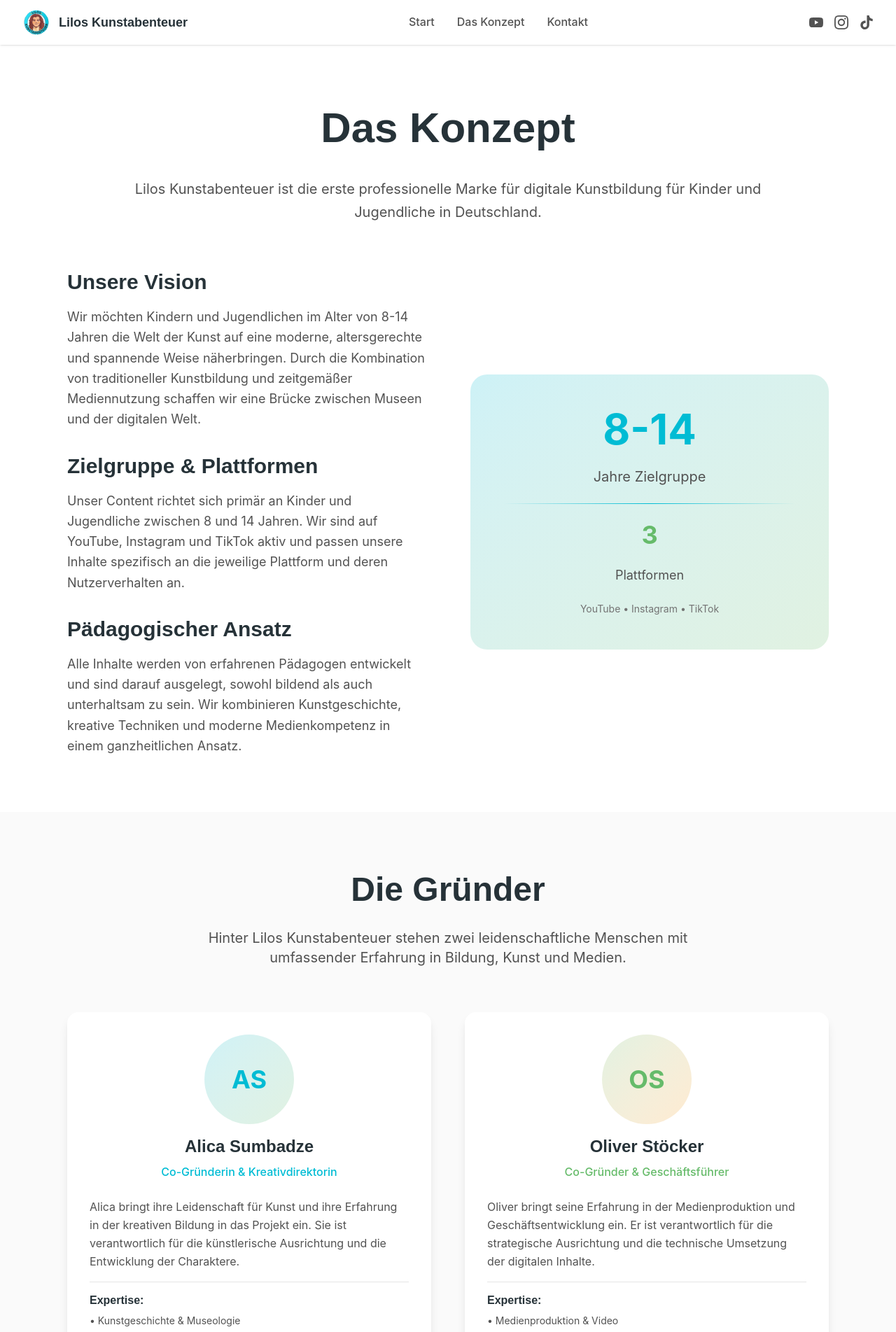
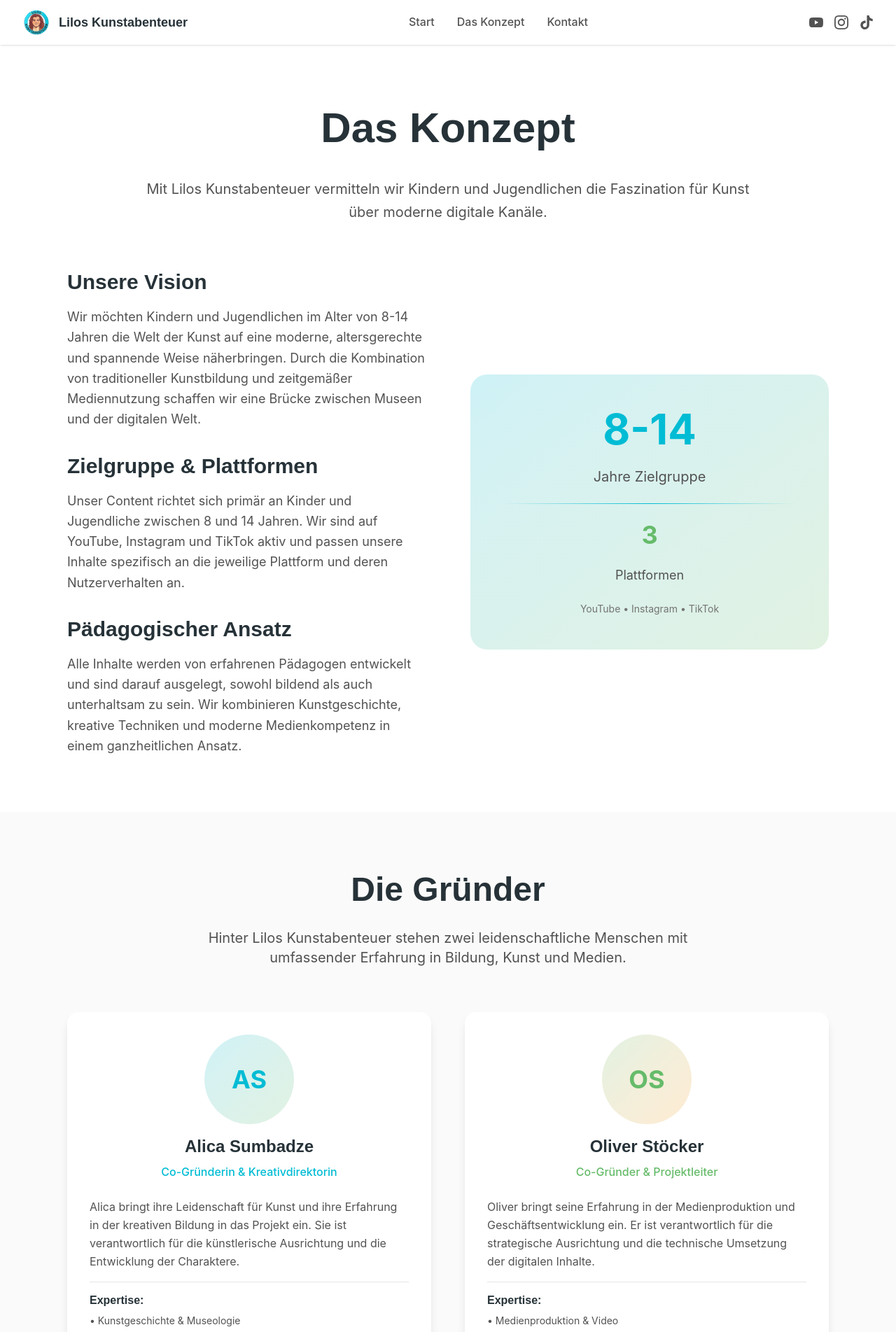
Before and after one commit to OlleeBerlin/lilos-kunstabenteuer, a Next.js app: page /konzept in a window 1280 px wide. Shown: the top 1903 px of the page at 70% size. Built offline with nearby package versions, Linux system fonts and the light colour scheme.

Commit message:
Update content: less grandiose, more child-focused
- Changed subtitle to focus on bringing art to children
- Updated concept page intro to emphasize teaching kids
- Changed Oliver's role from 'Geschäftsführer' to 'Projektleiter' (equal to Alica)
- Updated main contact email from contact@ to info@

```diff
--- a/src/app/kontakt/KontaktForm.tsx
+++ b/src/app/kontakt/KontaktForm.tsx
@@ -183,10 +183,10 @@ export default function KontaktForm() {
                       </svg>
                     </div>
                     <div>
-                      <h3 className="font-heading font-semibold text-xl mb-2">E-Mail</h3>
-                      <a href="mailto:contact@liloskunstabenteuer.de" className="text-primary hover:text-primary-hover text-lg">
-                        contact@liloskunstabenteuer.de
-                      </a>
+                  <h3 className="font-heading font-semibold text-xl mb-2">E-Mail</h3>
+                  <a href="mailto:info@liloskunstabenteuer.de" className="text-primary hover:text-primary-hover text-lg">
+                    info@liloskunstabenteuer.de
+                  </a>
                       <p className="text-neutral-600 mt-2">
                         Wir antworten in der Regel innerhalb von 24-48 Stunden.
                       </p>
@@ -214,7 +214,7 @@ export default function KontaktForm() {
                         </div>
                         <div>
                           <p className="font-medium text-foreground">Oliver Stöcker</p>
-                          <p className="text-neutral-600">Co-Gründer & Geschäftsführer</p>
+                          <p className="text-neutral-600">Co-Gründer & Projektleiter</p>
                           <a href="mailto:oliver@liloskunstabenteuer.de" className="text-secondary hover:text-secondary-hover">
                             oliver@liloskunstabenteuer.de
                           </a>
--- a/src/app/konzept/page.tsx
+++ b/src/app/konzept/page.tsx
@@ -24,8 +24,8 @@ export default function Konzept() {
               Das Konzept
             </h1>
             <p className="text-xl text-neutral-600 max-w-4xl mx-auto leading-relaxed">
-              Lilos Kunstabenteuer ist die erste professionelle Marke für digitale Kunstbildung
-              für Kinder und Jugendliche in Deutschland.
+              Mit Lilos Kunstabenteuer vermitteln wir Kindern und Jugendlichen die Faszination
+              für Kunst über moderne digitale Kanäle.
             </p>
           </div>
 
@@ -135,7 +135,7 @@ export default function Konzept() {
                 <h3 className="font-heading font-semibold text-2xl text-foreground mb-2">
                   Oliver Stöcker
                 </h3>
-                <p className="text-secondary font-medium">Co-Gründer & Geschäftsführer</p>
+                <p className="text-secondary font-medium">Co-Gründer & Projektleiter</p>
               </div>
               <div className="space-y-4">
                 <p className="text-neutral-600 leading-relaxed">
--- a/src/app/page.tsx
+++ b/src/app/page.tsx
@@ -27,7 +27,7 @@ export default function Home() {
 
             {/* Untertitel */}
             <p className="text-2xl md:text-3xl text-neutral-600 mb-16 max-w-4xl mx-auto leading-relaxed">
-              Die erste professionelle Marke für digitale Kunstbildung für Kinder und Jugendliche
+              Wir bringen Kindern und Jugendlichen die Welt der Kunst auf moderne und spannende Weise näher
             </p>
 
             {/* CTAs */}
```
